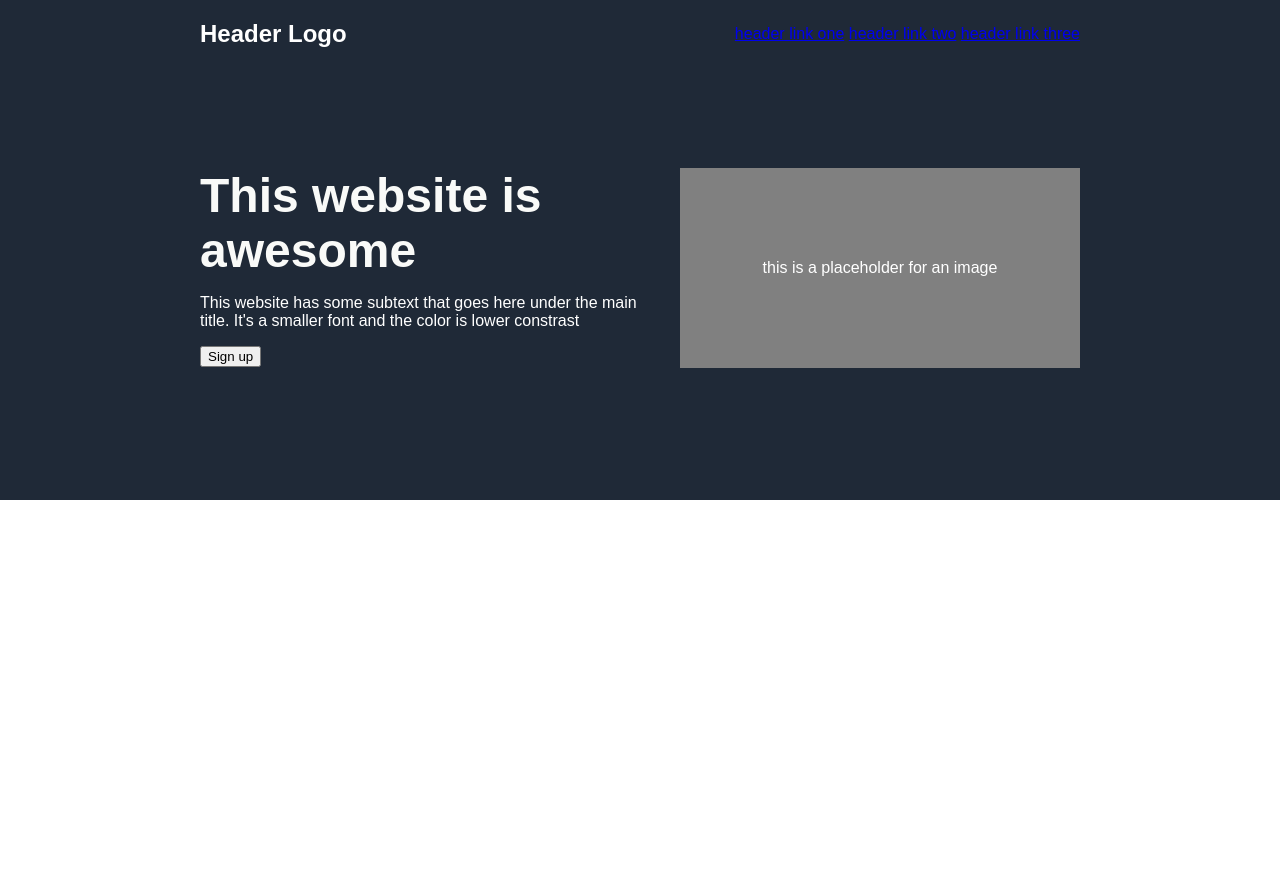
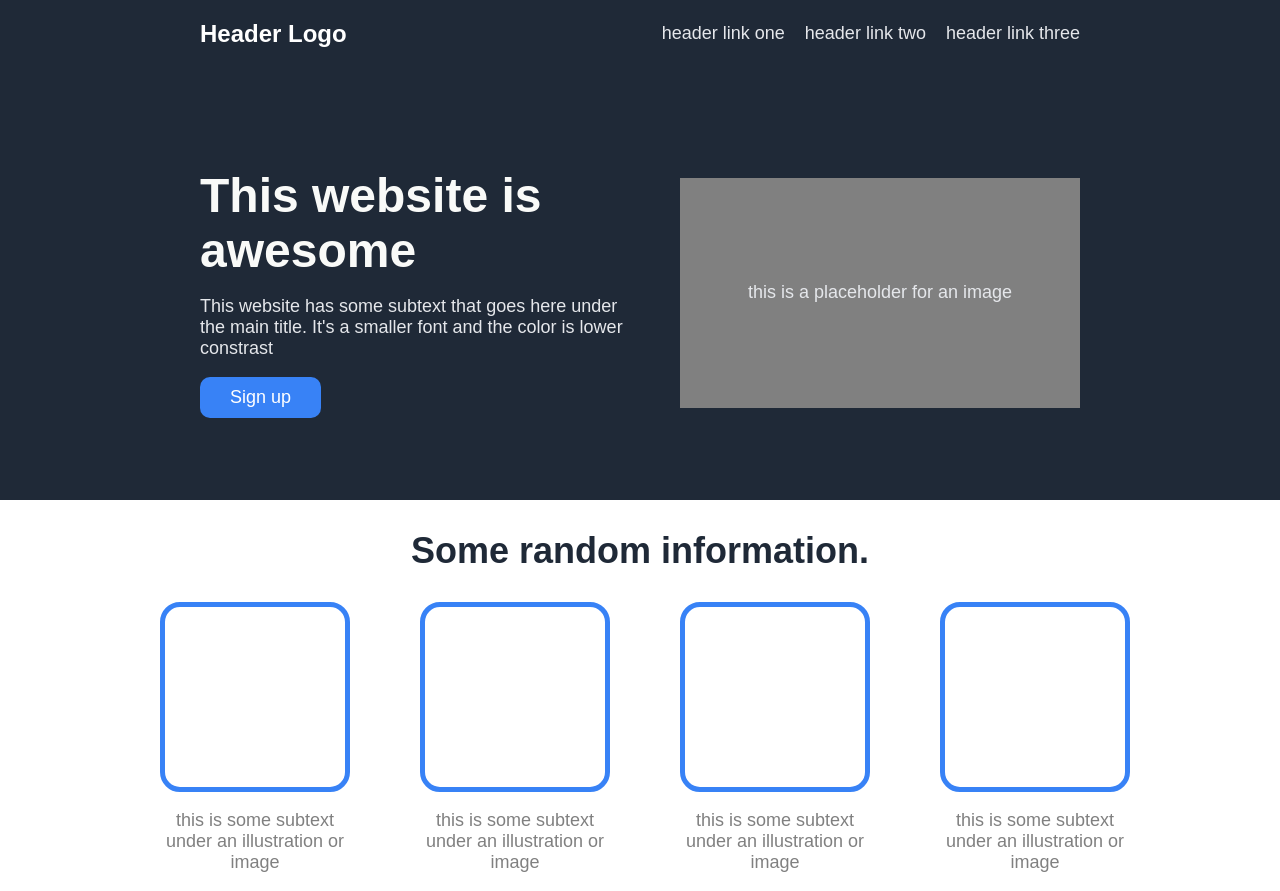
Before and after one commit to Prithvish96/odin-landing-page, a plain HTML site: page index.html in a window 1280 px wide. Before the commit the page ends 800 px from the top, so only its background shows below. Drawn offline with Linux system fonts and the light colour scheme.

Commit message:
Added Content section

```diff
--- a/index.html
+++ b/index.html
@@ -32,7 +32,36 @@
         </div>
       </div>
     </div>
-    <div class="content"></div>
+    <div class="content">
+      <h2 class="content-title">Some random information.</h2>
+      <div class="content-cards">
+        <div class="card">
+          <div class="card-image"></div>
+          <div class="card-text">
+            <p>this is some subtext under an illustration or image</p>
+          </div>
+        </div>
+        <div class="card">
+          <div class="card-image"></div>
+          <div class="card-text">
+            <p>this is some subtext under an illustration or image</p>
+          </div>
+        </div>
+        <div class="card">
+          <div class="card-image"></div>
+          <div class="card-text">
+            <p>this is some subtext under an illustration or image</p>
+          </div>
+        </div>
+        <div class="card">
+          <div class="card-image"></div>
+          <div class="card-text">
+            <p>this is some subtext under an illustration or image</p>
+          </div>
+        </div>
+      </div>
+    </div>
+    <div class="quote"></div>
     <div class="footer"></div>
   </body>
 </html>
--- a/style.css
+++ b/style.css
@@ -42,13 +42,38 @@ body {
   align-items: flex-start;
 }
 
+.awesome-button p {
+  color: #e5e7eb;
+  font-size: 18px;
+}
+
+.awesome-button button {
+  padding: 10px 30px;
+  font-size: 18px;
+  color: white;
+  background-color: #3882f6;
+  border: none;
+  border-radius: 10px;
+  margin: 0;
+}
+
 .placeholder-image {
   background-color: gray;
-  height: 200px;
+  height: 230px;
   flex-grow: 1;
   display: flex;
   justify-content: center;
   align-items: center;
+}
+
+.placeholder-image p {
+  color: #e5e7eb;
+  font-size: 18px;
+}
+
+.header-links {
+  display: flex;
+  gap: 20px;
 }
 
 .logo {
@@ -62,3 +87,49 @@ body {
   padding: 0;
   margin: 0;
 }
+
+a {
+  color: #e5e7eb;
+  text-decoration: none;
+  font-size: 18px;
+}
+
+.content {
+  display: flex;
+  flex-direction: column;
+  align-items: center;
+}
+
+.content-title {
+  font-size: 36px;
+  font-weight: 800;
+  color: #1f2937;
+}
+
+.card-image {
+  border: solid 5px #3882f6;
+  border-radius: 20px;
+  height: 180px;
+  width: 180px;
+}
+
+.card {
+  display: flex;
+  flex-direction: column;
+  align-items: center;
+  flex-wrap: wrap;
+  width: 180px;
+}
+
+.content-cards {
+  display: flex;
+  flex-direction: row;
+  flex-wrap: wrap;
+  gap: 80px;
+}
+
+.card-text p {
+  text-align: center;
+  color: gray;
+  font-size: 18px;
+}
```
